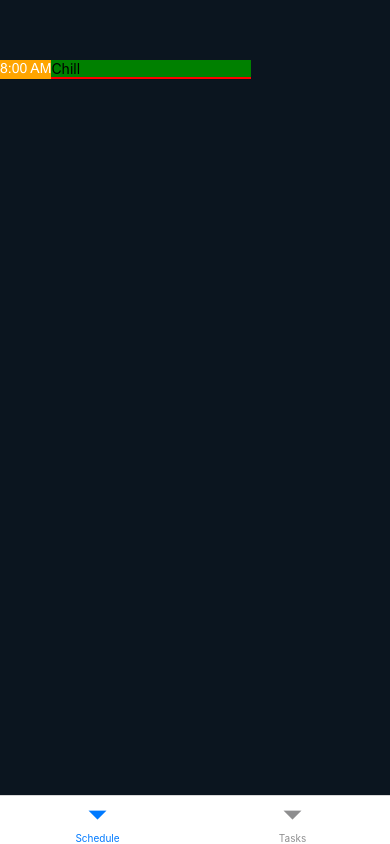
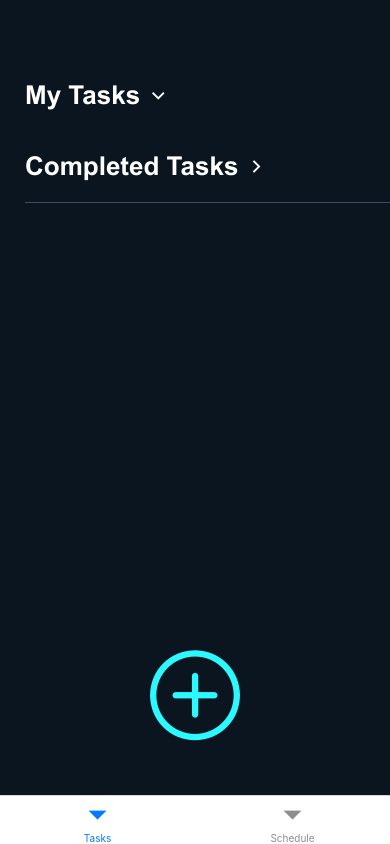
Before and after one commit to kcbrink1054/Taskit, a React Native app: screen / in a window 390 px wide. Built offline with nearby package versions, Linux system fonts and the light colour scheme; what native-base would draw is missing.

Commit message:
Changes to saving with new dialog window.

```diff
--- a/App.js
+++ b/App.js
@@ -30,15 +30,16 @@ export default function App() {
         }}
       >
         <Tab.Screen
+        name='Homee'
+        component={TaskitApp}
+        options={{title: 'Tasks'}}
+        />
+        <Tab.Screen
         name='Home'
         component={TaskSchedule}
         options={{title: 'Schedule'}}
         />
-        <Tab.Screen
-        name='Homee'
-        component={TaskitApp}
-        options={{title: 'Tasks'}}
-        />
+
       </Tab.Navigator>
 
     </NavigationContainer>
--- a/components/DataStorage.js
+++ b/components/DataStorage.js
@@ -49,7 +49,7 @@ const data = [
 
 export const GetTaskList = async () => {
     let result = await AsyncStorage.getItem(TASK_KEY)
-    console.log(result)
+    // console.log(result)
     return JSON.parse(result)
 }
 export const UpdateTask = async (taskId, callback) => {
@@ -85,7 +85,10 @@ export const SaveTask = async (title, callback) => {
 
     let c = response.concat(data)
     await AsyncStorage.setItem(TASK_KEY, JSON.stringify(c)).then(x => {
+        // console.log(c)
         callback(c)
+    }).catch(e => {
+        alert("Error while trying to save async storage.")
     })
 }
 
--- a/components/TaskitApp.js
+++ b/components/TaskitApp.js
@@ -1,34 +1,31 @@
-import { StyleSheet, Text, View, ScrollView } from 'react-native'
-import React, { useEffect, useState, useCallback } from 'react'
-import Header from './Header'
+import { StyleSheet, View, ScrollView } from 'react-native'
+import React, { useEffect, useState } from 'react'
 import TaskDropdown from './TaskDropdown'
-import { Container } from "native-base";
 import Footer from './Footer';
-import { GetTaskList, GetCompletedTaskList, SaveDefaultTasks, UpdateTask } from './DataStorage';
-import AddNewTask from './AddNewTask';
-import Button from './Button';
+import { GetTaskList, UpdateTask, SaveTask } from './DataStorage';
 import NotificationsHandler from './NotificationsHandler';
 import { BACKGROUNDCOLOR } from './constants';
+import Dialog from 'react-native-dialog';
 
 export default function TaskitApp() {
     const [taskList, setTaskList] = useState([])
-    const [showAddTask, setShowAddTask] = useState(false)
+    const [showAddDialog, setShowAddDialog] = useState(false)
+    useEffect(() => {
 
-    useEffect(() => {
         (async () => {
             let t = await GetTaskList()
             setTaskList(t === null ? [] : t)
         })()
     },[])
 
-    const GetTodaysTasks = () => {
-        return taskList.filter(x => x.isCompleted == false && new Date(x.startdate) <= new Date())
+    const GetPriorityTasks = () => {
+        return taskList.filter(x => x.isCompleted == false && x.isPriority === true)
     }
     const GetMyTasks = () => {
-        return taskList.filter(x => x.isCompleted == false && new Date(x.startdate) > new Date())
+        return taskList.filter(x => x.isCompleted == false ).sort((x, y) => y.taskId - x.taskId)
     }
     const GetCompletedTasks = () => {
-        return taskList.filter(x => x.isCompleted == true).slice(0,5)
+        return taskList.filter(x => x.isCompleted == true).sort((x, y) => y.taskId - x.taskId).slice(0,5)
     }
     const SaveCheck = async (taskId) => {
         UpdateTask(taskId, setTaskList)
@@ -37,42 +34,40 @@ export default function TaskitApp() {
     const sendNotification = () => {
         NotificationsHandler.SendNotifications()
     }
+
   return (
     <>
-    { !showAddTask &&
+        {
+            showAddDialog &&
+            <AddDialog showAddDialog={showAddDialog} setShowAddDialog={setShowAddDialog} setTaskList={setTaskList}/>
+        }
+
             <View style={styles.container}>
             <View style={{height:60}}></View>
             <ScrollView>
+            { GetPriorityTasks().length === 2 &&
                 <TaskDropdown
-                label="Today's Task"
+                    label="Priority Tasks"
                     defaultIsExpanded={true}
                     tasks={GetTodaysTasks()}
                     saveCheck={SaveCheck}
                 />
+            }
                 <TaskDropdown
-                label="My Task"
-                defaultIsExpanded={false}
+                    label="My Tasks"
+                    defaultIsExpanded={true}
                     tasks={GetMyTasks()}
                     saveCheck={SaveCheck}
                 />
                 <TaskDropdown
-                label="Completed Task"
+                    label="Completed Tasks"
                     defaultIsExpanded={false}
                     tasks={GetCompletedTasks()}
                     saveCheck={SaveCheck}
                 />
             </ScrollView>
-        {/* <Button
-            press={()=>sendNotification()}
-            name="Send Notification"
-        /> */}
-        <Footer showAddTask={setShowAddTask}/>
+            <Footer showAddTask={()=> setShowAddDialog(true)}/>
         </View>
-    }
-    { showAddTask &&
-        <AddNewTask showAddTask={setShowAddTask} setTaskList={setTaskList}/>
-    }
-
     </>
   )
 }
@@ -82,3 +77,25 @@ const styles = StyleSheet.create({
         flex: 1, backgroundColor:BACKGROUNDCOLOR
     }
 })
+
+function AddDialog(props){
+    const [title, setTitle] = useState("")
+
+    const saveNewTask = async () => {
+        await SaveTask(title, (data) => {
+            props.setTaskList(data)
+            props.setShowAddDialog(false)
+
+        })
+    }
+    return(
+        <>
+            <Dialog.Container visible={props.showAddDialog}>
+                <Dialog.Title>New Task</Dialog.Title>
+                <Dialog.Input placeholder='Enter new task' multiline={true} onChangeText={(t)=>setTitle(t)} value={title}/>
+                <Dialog.Button label='Cancel' onPress={() => props.setShowAddDialog(!props.showAddDialog)}/>
+                <Dialog.Button label='Save' onPress={() => saveNewTask()}/>
+            </Dialog.Container>
+        </>
+    )
+}
--- a/package.json
+++ b/package.json
@@ -21,6 +21,7 @@
     "react": "17.0.2",
     "react-dom": "17.0.2",
     "react-native": "0.68.2",
+    "react-native-dialog": "^9.2.2",
     "react-native-safe-area-context": "4.2.4",
     "react-native-screens": "~3.11.1",
     "react-native-svg": "12.3.0",
```
Also changed, not shown: 1 other file (tests, documents, lock files or other folders). Lines whose indentation alone changed are shown as unchanged.
